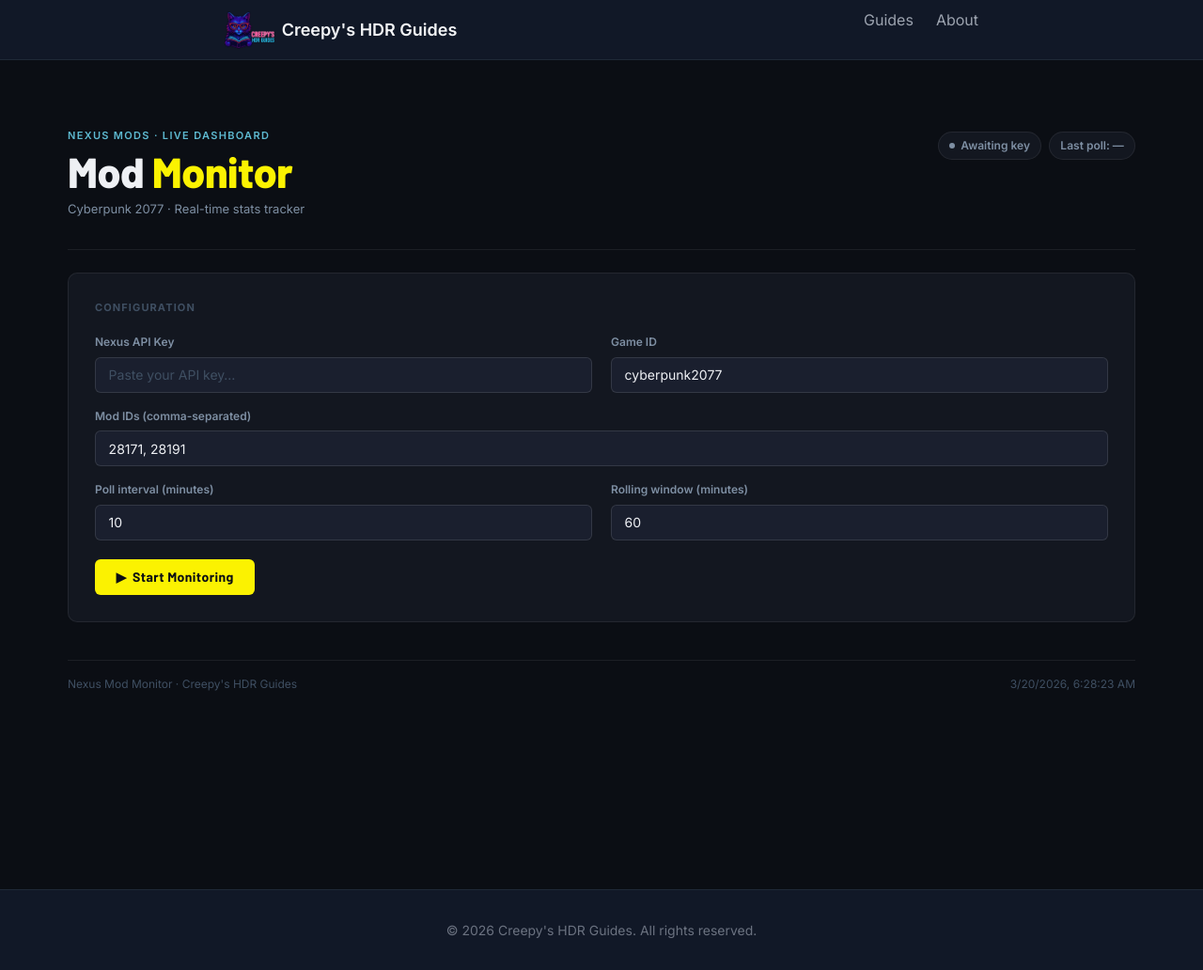
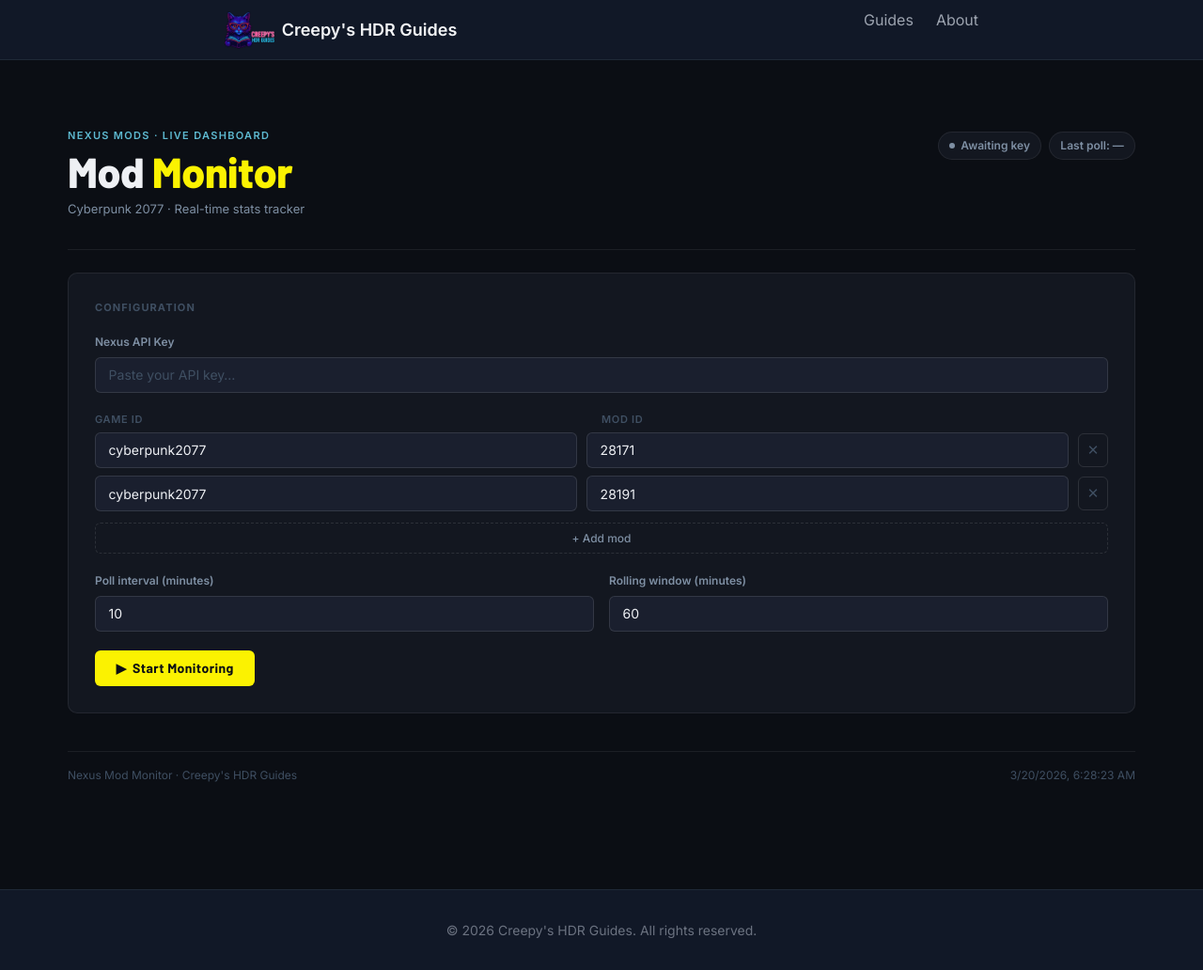
Before and after one commit to CreepySasquatch/HDRMods, a Jekyll site: the page built from nexus-monitor.html, in a window 1280 px wide and 1032 px high. Shown: the whole window at 94% size. Built offline with Jekyll 4.4.1, drawn with Linux system fonts in a browser that asks for light colours.

Commit message:
Update nexus-monitor.html
added ability to add mods from different games

```diff
--- a/nexus-monitor.html
+++ b/nexus-monitor.html
@@ -456,11 +456,88 @@
       gap: 0.4rem;
     }
 
+    /* ── MOD ROWS ── */
+    .mod-rows { display: flex; flex-direction: column; gap: 0.5rem; margin-bottom: 0.75rem; }
+
+    .mod-row {
+      display: grid;
+      grid-template-columns: 1fr 1fr auto;
+      gap: 0.6rem;
+      align-items: center;
+    }
+
+    .mod-rows-header {
+      display: grid;
+      grid-template-columns: 1fr 1fr auto;
+      gap: 0.6rem;
+      margin-bottom: 0.35rem;
+    }
+
+    .mod-rows-header span {
+      font-size: 11px;
+      font-weight: 600;
+      color: var(--text-muted);
+      letter-spacing: 0.06em;
+      text-transform: uppercase;
+    }
+
+    .btn-icon {
+      display: inline-flex;
+      align-items: center;
+      justify-content: center;
+      width: 32px; height: 36px;
+      border-radius: var(--radius-sm);
+      border: 1px solid var(--border-med);
+      background: transparent;
+      color: var(--text-muted);
+      font-size: 15px;
+      cursor: pointer;
+      transition: background 0.12s, color 0.12s, border-color 0.12s;
+      flex-shrink: 0;
+    }
+
+    .btn-icon:hover {
+      background: rgba(239,68,68,0.08);
+      border-color: rgba(239,68,68,0.3);
+      color: var(--red);
+    }
+
+    .btn-add {
+      display: flex;
+      align-items: center;
+      justify-content: center;
+      gap: 0.4rem;
+      width: 100%;
+      padding: 0.5rem;
+      border-radius: var(--radius-sm);
+      border: 1px dashed var(--border-med);
+      background: transparent;
+      color: var(--text-secondary);
+      font-family: 'Inter', sans-serif;
+      font-size: 12px;
+      font-weight: 500;
+      cursor: pointer;
+      margin-bottom: 1.25rem;
+      transition: background 0.12s, border-color 0.12s, color 0.12s;
+    }
+
+    .btn-add:hover {
+      background: var(--surface-2);
+      border-color: var(--blue);
+      color: var(--blue);
+    }
+
+    .config-bottom {
+      display: grid;
+      grid-template-columns: 1fr 1fr;
+      gap: 1rem;
+      margin-bottom: 1.25rem;
+    }
+
     @media (max-width: 640px) {
-      .nm-grid { grid-template-columns: 1fr; }
-      .nm-grid .full { grid-column: 1; }
       .nm-wrap { padding: 1.5rem 1rem 3rem; }
       .nm-header { flex-direction: column; }
+      .config-bottom { grid-template-columns: 1fr; }
     }
   </style>
 </head>
@@ -491,19 +568,24 @@
   <!-- CONFIG -->
   <div class="nm-card" id="config-panel">
     <div class="nm-card-title">Configuration</div>
-    <div class="nm-grid">
-      <div>
-        <label class="nm-label" for="api-key">Nexus API Key</label>
-        <input class="nm-input" type="password" id="api-key" placeholder="Paste your API key…" autocomplete="off" />
-      </div>
-      <div>
-        <label class="nm-label" for="game-id">Game ID</label>
-        <input class="nm-input" type="text" id="game-id" value="cyberpunk2077" />
-      </div>
-      <div class="full">
-        <label class="nm-label" for="mod-ids">Mod IDs (comma-separated)</label>
-        <input class="nm-input" type="text" id="mod-ids" value="28171, 28191" placeholder="e.g. 28171, 28191" />
-      </div>
+
+    <!-- API Key -->
+    <div style="margin-bottom:1.25rem">
+      <label class="nm-label" for="api-key">Nexus API Key</label>
+      <input class="nm-input" type="password" id="api-key" placeholder="Paste your API key…" autocomplete="off" />
+    </div>
+
+    <!-- Per-mod rows -->
+    <div class="mod-rows-header">
+      <span>Game ID</span>
+      <span>Mod ID</span>
+      <span></span>
+    </div>
+    <div class="mod-rows" id="mod-rows"></div>
+    <button class="btn-add" onclick="addModRow()">+ Add mod</button>
+
+    <!-- Poll settings -->
+    <div class="config-bottom">
       <div>
         <label class="nm-label" for="poll-interval">Poll interval (minutes)</label>
         <input class="nm-input" type="number" id="poll-interval" value="10" min="1" max="60" />
@@ -513,6 +595,7 @@
         <input class="nm-input" type="number" id="window-minutes" value="60" min="10" max="720" />
       </div>
     </div>
+
     <button class="btn-primary" onclick="startPolling()">&#9654;&nbsp; Start Monitoring</button>
   </div>
 
@@ -563,31 +646,66 @@
   let pollIntervalSec = 600;
   let windowMinutes = 60;
   let remainingSec = 0;
+  let rowCount = 0;
 
+  // ── MOD ROW MANAGEMENT ──
+  function addModRow(gameVal = 'cyberpunk2077', modVal = '') {
+    const id = rowCount++;
+    const container = document.getElementById('mod-rows');
+    const row = document.createElement('div');
+    row.className = 'mod-row';
+    row.dataset.id = id;
+    row.innerHTML = `
+      <input class="nm-input" type="text"   placeholder="e.g. cyberpunk2077"  value="${gameVal}" data-role="game" />
+      <input class="nm-input" type="number" placeholder="Mod ID"               value="${modVal}"  data-role="mod"  />
+      <button class="btn-icon" onclick="removeModRow(${id})" title="Remove">✕</button>
+    `;
+    container.appendChild(row);
+  }
+
+  function removeModRow(id) {
+    const row = document.querySelector(`.mod-row[data-id="${id}"]`);
+    if (row) row.remove();
+  }
+
+  function getModEntries() {
+    return Array.from(document.querySelectorAll('.mod-row')).map(row => ({
+      game:  row.querySelector('[data-role="game"]').value.trim(),
+      modId: parseInt(row.querySelector('[data-role="mod"]').value.trim()),
+    })).filter(e => e.game && !isNaN(e.modId));
+  }
+
+  // Seed with default rows on load
+  addModRow('cyberpunk2077', '28171');
+  addModRow('cyberpunk2077', '28191');
+
+  // ── CLOCK ──
   setInterval(() => {
     document.getElementById('footer-time').textContent =
       new Date().toLocaleString('en-US', { hour12: true });
   }, 1000);
 
+  // ── CONFIG ──
   function getConfig() {
     return {
-      apiKey: document.getElementById('api-key').value.trim(),
-      game:   document.getElementById('game-id').value.trim() || 'cyberpunk2077',
-      modIds: document.getElementById('mod-ids').value.split(',').map(s=>s.trim()).filter(Boolean).map(Number),
-      poll:   parseInt(document.getElementById('poll-interval').value) || 10,
-      win:    parseInt(document.getElementById('window-minutes').value) || 60,
+      apiKey:  document.getElementById('api-key').value.trim(),
+      entries: getModEntries(),
+      poll:    parseInt(document.getElementById('poll-interval').value) || 10,
+      win:     parseInt(document.getElementById('window-minutes').value) || 60,
     };
   }
 
+  // ── API ──
   async function fetchMod(apiKey, game, modId) {
     const resp = await fetch(`https://api.nexusmods.com/v1/games/${game}/mods/${modId}.json`, {
       headers: { 'apikey': apiKey, 'Accept': 'application/json' }
     });
-    if (!resp.ok) throw new Error(`API error ${resp.status} for mod ${modId}`);
+    if (!resp.ok) throw new Error(`API error ${resp.status} for mod ${modId} (${game})`);
     const d = await resp.json();
     return {
-      id:               String(modId),
+      id:               `${game}:${modId}`,
       name:             d.name,
+      game:             game,
       endorsements:     parseInt(d.endorsement_count),
       downloads:        parseInt(d.mod_downloads),
       unique_downloads: parseInt(d.mod_unique_downloads),
@@ -611,11 +731,12 @@
     }
   }
 
-  function rollingDelta(modId, key, current) {
-    const entries = history[modId] || [];
+  function rollingDelta(id, key, current) {
+    const entries = history[id] || [];
     return entries.length ? current - entries[0][key] : null;
   }
 
+  // ── FORMAT ──
   function fmt(n) { return Number(n).toLocaleString(); }
 
   function deltaCell(val) {
@@ -625,15 +746,22 @@
     return `<td class="delta-col num ${cls}">${sign}${fmt(val)}</td>`;
   }
 
+  // ── RENDER ──
   function renderTable(results) {
     const scores   = results.map(computeScore);
     const maxScore = Math.max(...scores);
     const label    = `Δ ${windowMinutes}m`;
     ['dh-u','dh-d','dh-e'].forEach(id => { const el = document.getElementById(id); if (el) el.textContent = label; });
 
+    // check if any results span multiple games
+    const multiGame = new Set(results.map(r => r.game)).size > 1;
+
     document.getElementById('table-body').innerHTML = results.map((r, i) => {
       const isTop = scores[i] === maxScore && maxScore > 0;
       const badge = isTop ? `<span class="top-badge">TOP</span>` : '';
+      const gamePill = multiGame
+        ? `<span style="font-size:10px;font-weight:600;color:var(--text-muted);background:var(--surface-3);padding:0.1rem 0.4rem;border-radius:4px;flex-shrink:0;">${r.game}</span>`
+        : '';
       const du = rollingDelta(r.id, 'unique',       r.unique_downloads);
       const dd = rollingDelta(r.id, 'downloads',    r.downloads);
       const de = rollingDelta(r.id, 'endorsements', r.endorsements);
@@ -712,10 +846,11 @@
     }
   }
 
+  // ── START / STOP ──
   async function startPolling() {
     const config = getConfig();
-    if (!config.apiKey)    { showError('API key required. Get yours at nexusmods.com → Settings → API Keys.'); return; }
-    if (!config.modIds.length) { showError('Enter at least one valid mod ID.'); return; }
+    if (!config.apiKey)        { showError('API key required. Get yours at nexusmods.com → Settings → API Keys.'); return; }
+    if (!config.entries.length){ showError('Add at least one valid game ID + mod ID pair.'); return; }
     pollIntervalSec = config.poll * 60;
     windowMinutes   = config.win;
     document.getElementById('config-panel').style.display = 'none';
```
Also changed, not shown: other parts of nexus-monitor.html (+10 -2 lines).
